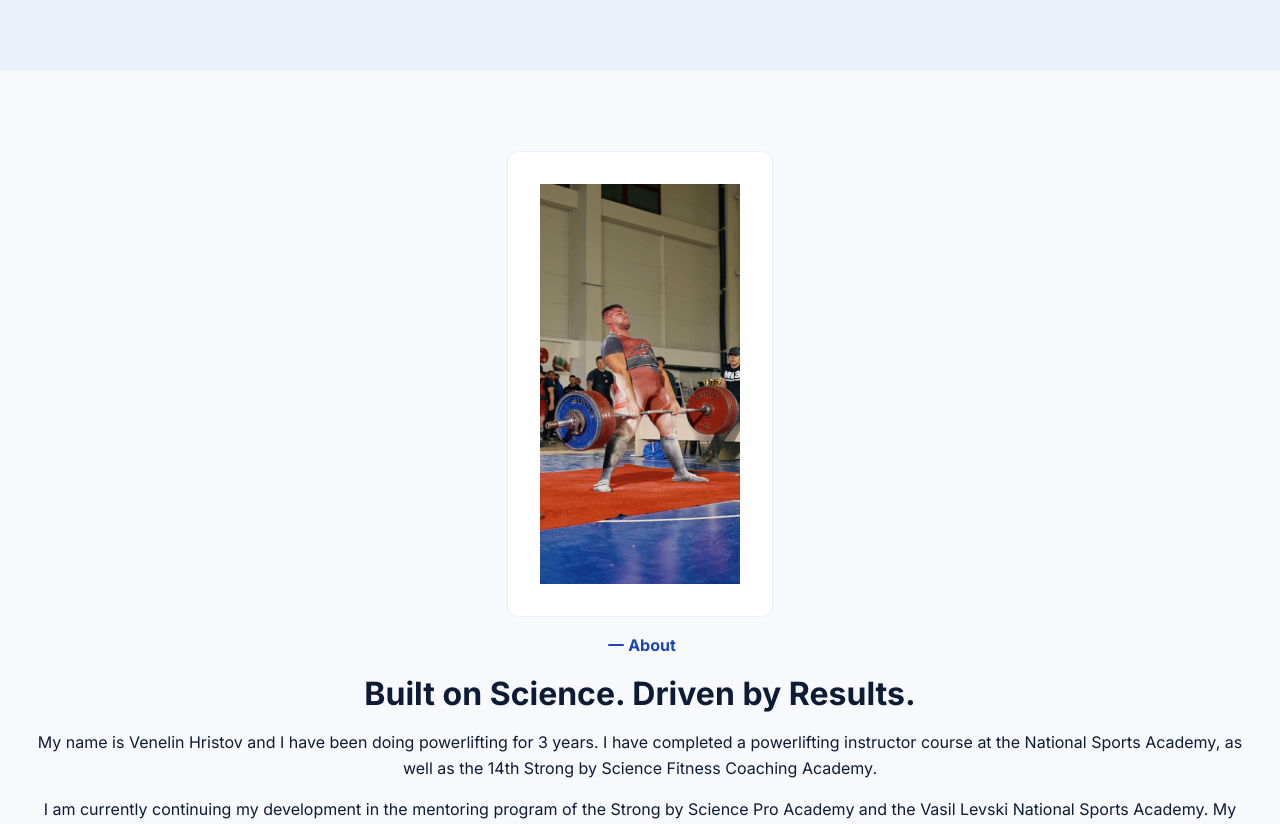
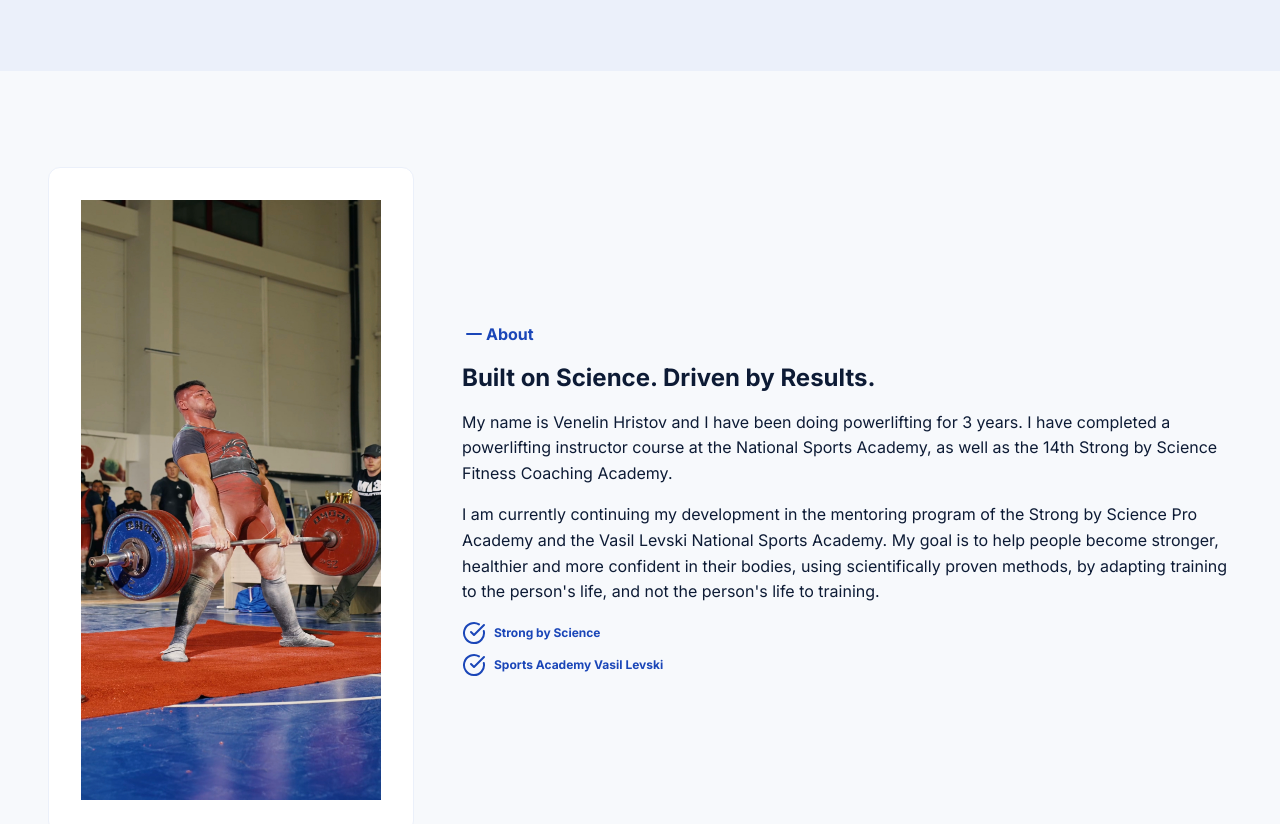
Before and after one commit to George-frontend/trainer-portfolio, a React (Vite) app in the folder trainer-portfolio-2026/: page / in a window 1280 px wide. Shown: the part 720-1544 px from the top of the page. Built offline with nearby package versions, Linux system fonts and the light colour scheme.

Commit message:
feat: add tablet media query for About section

```diff
--- a/trainer-portfolio-2026/src/styles/about.css
+++ b/trainer-portfolio-2026/src/styles/about.css
@@ -54,3 +54,45 @@
     color: var(--primary);
     font-weight: var(--font-weight-bold);
 }
+
+@media (min-width: 768px) {
+  .about {
+    flex-direction: row;
+    align-items: center;
+    justify-content: center;
+    gap: 3rem;
+    padding: 2rem 3rem;
+  }
+
+  .photo img {
+    width: 300px;
+    height: 600px;
+  }
+
+  .desktop-about {
+    flex: 1;
+  }
+
+  .mobile-about {
+    align-items: flex-start;
+    text-align: left;
+    padding: 0;
+  }
+
+  .primary-span {
+    justify-content: flex-start;
+  }
+
+  .about-h2 {
+    font-size: 1.5rem;
+  }
+
+  .certificates {
+    margin-top: 1rem;
+    align-items: flex-start;
+  }
+
+  .certificates-span {
+    justify-content: flex-start;
+  }
+}
```
